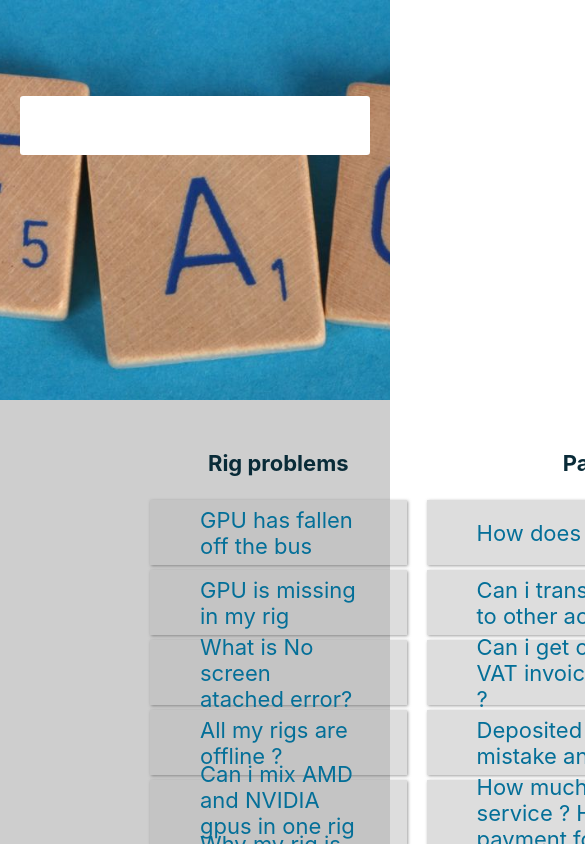
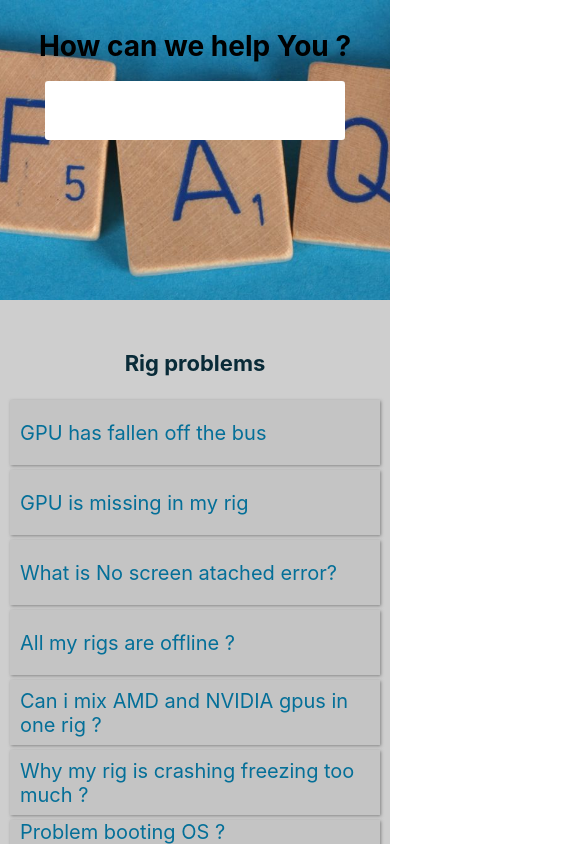
Before and after one commit to domaradzki/faq-page, a React (Create React App) app: page / in a window 390 px wide. Shown: the top 844 px of the page, 585 px wide, since content can reach past the window. Built offline with nearby package versions, Linux system fonts and the light colour scheme.

Commit message:
adjusted style for media queries

```diff
--- a/src/components/faqbox/faqbox.module.scss
+++ b/src/components/faqbox/faqbox.module.scss
@@ -37,3 +37,19 @@
 .show {
   display: block;
 }
+
+@media screen and (max-width: 768px) {
+  .faqbox {
+    width: 100%;
+    height: auto;
+    padding: 0 10px;
+  }
+  .faqtitle {
+    min-height: 65px;
+    height: auto;
+    font-size: 20px;
+  }
+  .faqcontent {
+    font-size: 16px;
+  }
+}
--- a/src/components/faqview/faqview.module.scss
+++ b/src/components/faqview/faqview.module.scss
@@ -5,3 +5,9 @@
   column-gap: 20px;
   width: 100%;
 }
+
+@media screen and (max-width: 768px) {
+  .faqview {
+    grid-template-columns: 1fr;
+  }
+}
--- a/src/components/header/header.module.scss
+++ b/src/components/header/header.module.scss
@@ -7,4 +7,19 @@
   background-size: cover;
   justify-content: center;
   align-items: center;
+  flex-direction: column;
 }
+
+.title {
+  color: black;
+  font-size: 32px;
+}
+
+@media screen and (max-width: 768px) {
+  .header {
+    height: 300px;
+  }
+  .title {
+    font-size: 28px;
+  }
+}
--- a/src/components/header/header.tsx
+++ b/src/components/header/header.tsx
@@ -8,6 +8,7 @@ const Header: FunctionComponent<{ query: string; setQuery: Function }> = ({
 }) => {
   return (
     <header className={styles.header}>
+      <h1 className={styles.title}>How can we help You ?</h1>
       <SearchBar query={query} setQuery={setQuery} />
     </header>
   );
--- a/src/components/main/main.module.scss
+++ b/src/components/main/main.module.scss
@@ -6,3 +6,9 @@
   background-color: rgb(206, 206, 206);
   padding: 30px 150px;
 }
+
+@media screen and (max-width: 1024px) {
+  .main {
+    padding: 30px 10px;
+  }
+}
--- a/src/components/searchbar/searchbar.module.scss
+++ b/src/components/searchbar/searchbar.module.scss
@@ -16,3 +16,10 @@
   border-bottom: 0.3rem solid transparent;
   transition: all 0.3s;
 }
+
+@media screen and (max-width: 768px) {
+  .searchinput {
+    padding: 1rem;
+    width: 300px;
+  }
+}
```
